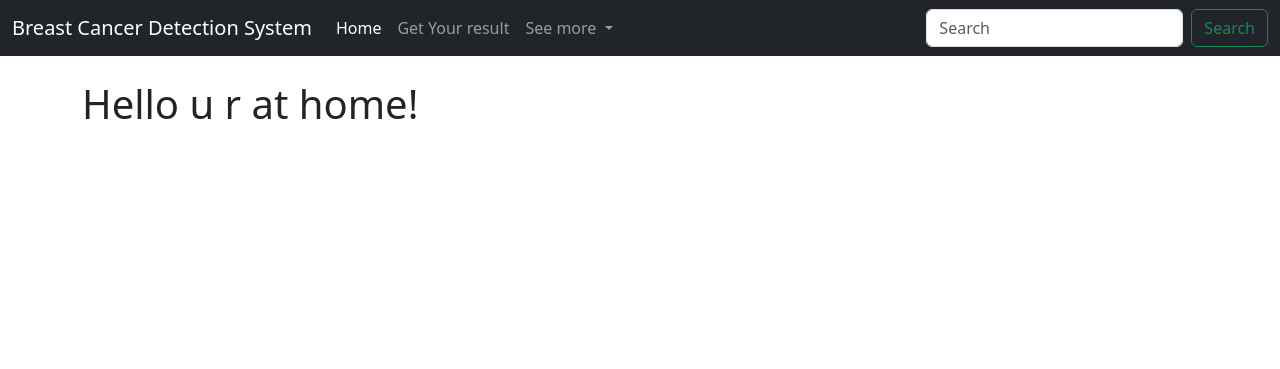
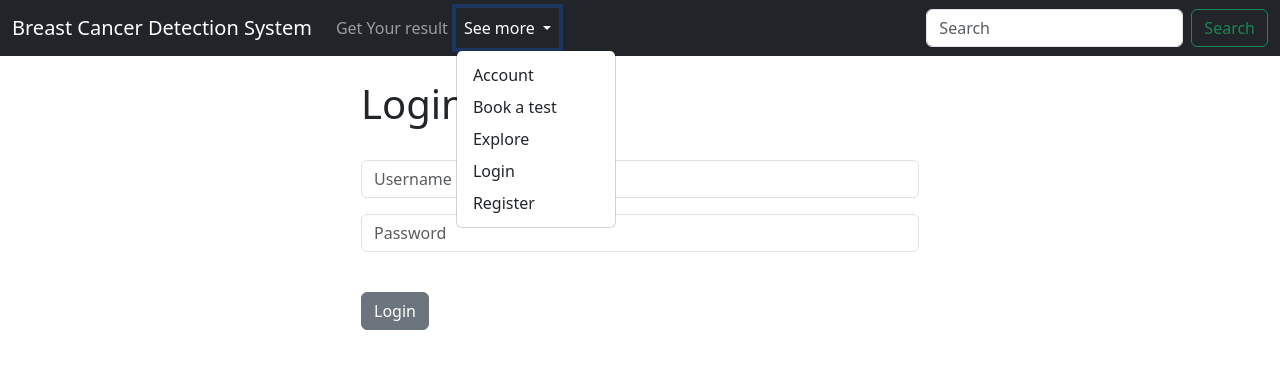
Before and after one commit to chaitra-adiga/breast_cancer_dj, a Django app: page / in a window 1280 px wide, after a click on "See more". Shown: the top 369 px of the page. Run offline with Django 5.2, Linux system fonts and the light colour scheme.

Commit message:
third commit-registrations

```diff
--- a/website/templates/base.html
+++ b/website/templates/base.html
@@ -1,27 +1,30 @@
-<!DOCTYPE html>
+<!doctype html>
 <html lang="en">
   <head>
-    <meta charset="utf-8" />
-    <meta name="viewport" content="width=device-width, initial-scale=1" />
-    <title>Breast cancer detection</title>
-    <link
-      href="https://cdn.jsdelivr.net/npm/bootstrap@5.3.3/dist/css/bootstrap.min.css"
-      rel="stylesheet"
-      integrity="sha384-QWTKZyjpPEjISv5WaRU9OFeRpok6YctnYmDr5pNlyT2bRjXh0JMhjY6hW+ALEwIH"
-      crossorigin="anonymous"
-    />
+    <meta charset="utf-8">
+    <meta name="viewport" content="width=device-width, initial-scale=1">
+    <title>Django CRM</title>
+    <link href="https://cdn.jsdelivr.net/npm/bootstrap@5.3.0-alpha1/dist/css/bootstrap.min.css" rel="stylesheet" integrity="sha384-GLhlTQ8iRABdZLl6O3oVMWSktQOp6b7In1Zl3/Jr59b6EGGoI1aFkw7cmDA6j6gD" crossorigin="anonymous">
   </head>
   <body>
     {% include 'navbar.html' %}
     <div class="container">
-      <br />
-      {% block content %}{% endblock %}
+      <br/>
+      {% if messages %}
+        {% for message in messages %}
+          <div class="alert alert-warning alert-dismissible fade show" role="alert">
+            {{ message }}
+            <button type="button" class="btn-close" data-bs-dismiss="alert" aria-label="Close"></button>
+          </div>
+
+
+        {% endfor %}
+      {% endif %}
+
+      {% block content %}
+      {% endblock%}
     </div>
 
-    <script
-      src="https://cdn.jsdelivr.net/npm/bootstrap@5.3.3/dist/js/bootstrap.bundle.min.js"
-      integrity="sha384-YvpcrYf0tY3lHB60NNkmXc5s9fDVZLESaAA55NDzOxhy9GkcIdslK1eN7N6jIeHz"
-      crossorigin="anonymous"
-    ></script>
+    <script src="https://cdn.jsdelivr.net/npm/bootstrap@5.3.0-alpha1/dist/js/bootstrap.bundle.min.js" integrity="sha384-w76AqPfDkMBDXo30jS1Sgez6pr3x5MlQ1ZAGC+nuZB+EYdgRZgiwxhTBTkF7CXvN" crossorigin="anonymous"></script>
   </body>
 </html>
--- a/website/templates/home.html
+++ b/website/templates/home.html
@@ -1,3 +1,37 @@
-{% extends 'base.html' %} {% block content %}
-<h1>Hello u r at home!</h1>
+{% extends 'base.html' %} {% block content %} {% if user.isauthenticated %}
+<h1>hello there</h1>
+
+{% else %}
+<div class="col-md-6 offset-md-3">
+  <h1>Login</h1>
+  <br />
+  <form method="POST" action="{% url 'home' %}">
+    {% csrf_token %}
+    <form>
+      <div class="mb-3">
+        <!-- <label for="exampleInputEmail1" class="form-label">Email address</label>-->
+        <input
+          type="text"
+          class="form-control"
+          name="username" ,
+          placeholder="Username"
+          required
+        />
+      </div>
+      <div class="mb-3">
+        <!--<label for="exampleInputPassword1" class="form-label">Password</label>-->
+        <input
+          type="password"
+          class="form-control"
+          name="password" , placeholder="Password"
+          required
+        />
+      </div>
+      <br />
+      <button type="submit" class="btn btn-secondary">Login</button>
+    </form>
+  </form>
+</div>
+
+{% endif %}
 {% endblock %}
--- a/website/templates/navbar.html
+++ b/website/templates/navbar.html
@@ -1,6 +1,6 @@
 <nav class="navbar navbar-expand-lg navbar-dark bg-dark">
   <div class="container-fluid">
-    <a class="navbar-brand" href="{% url 'homes' %}">Breast Cancer Detection System</a>
+    <a class="navbar-brand" href="{% url 'home' %}">Breast Cancer Detection System</a>
     <button
       class="navbar-toggler"
       type="button"
@@ -14,10 +14,6 @@
     </button>
     <div class="collapse navbar-collapse" id="navbarNavDropdown">
       <ul class="navbar-nav">
-        <li class="nav-item">
-          <a class="nav-link active" aria-current="page" href="#">Home</a>
-
-        </li>
         <li class="nav-item">
           <a class="nav-link" href="#">Get Your result</a>
         </li>
@@ -35,6 +31,19 @@
             <li><a class="dropdown-item" href="#">Account</a></li>
             <li><a class="dropdown-item" href="#">Book a test</a></li>
             <li><a class="dropdown-item" href="#">Explore</a></li>
+            {% if user.is_authenticated %}
+            <li class="nav-item">
+              <a class="dropdown-item" href="{% url 'logout' %}">Logout</a>
+            </li>
+
+            {% else %}
+            <li class="nav-item">
+              <a class="dropdown-item" href="{% url 'home' %}">Login</a>
+            </li>
+            <li class="nav-item">
+              <a class="dropdown-item" href="{% url 'register' %}">Register</a>
+            </li>
+            {% endif %}
           </ul>
             </ul>
             <form class="d-flex ms-auto" role="search">
@@ -43,6 +52,7 @@
             </form>
         </li>
       </ul>
+
     </div>
   </div>
 </nav>
--- /dev/null
+++ b/website/templates/register.html
@@ -0,0 +1,4 @@
+{% extends 'base.html' %}
+{% block content %}
+    <h1>Register</h1>
+{% endblock %}
--- a/website/urls.py
+++ b/website/urls.py
@@ -3,7 +3,8 @@
 from . import views
 
 urlpatterns=[
-    path('',views.home , name='homes'),
-    path('login/', views.login_user,name='login'),
+    path('',views.home , name='home'),
+    #path('login/', views.login_user,name='login'),
     path('logout/',views.logout_user,name='logout'),
+    path('register/',views.register_user,name='register'),
 ]
--- a/website/views.py
+++ b/website/views.py
@@ -1,14 +1,30 @@
-from django.shortcuts import render
+from django.shortcuts import render,redirect
 from django.contrib.auth import authenticate,login,logout
 from django.contrib import messages
 
 # Create your views here.
 
-def home(request):
-    return render(request,'home.html',{})
 
-def login_user(request):  # we can't call it login because it wiil conflict with built-in function
-    pass
+def home(request):  # we can't call it login because it wiil conflict with built-in function
+    if request.method == 'POST':
+        username = request.POST['username']
+        password = request.POST['password']
+        user = authenticate(request,username=username,password=password)
+        if user is not None:
+            login(request,user)
+            messages.success(request,'You are now logged in!')
+            return redirect('home')
+        else:
+            messages.error(request,'There was a error login in , please try again')
+            return redirect('home')
+    else:
+        return render(request,'home.html',{})
+
+
+def register_user(request):
+     return render(request,'register.html',{})
 
 def logout_user(request):
-    pass
+	logout(request)
+	messages.success(request, "You Have Been Logged Out...")
+	return redirect('home')
```
Also changed, not shown: website/forms.py (added, +30 -0 lines).
